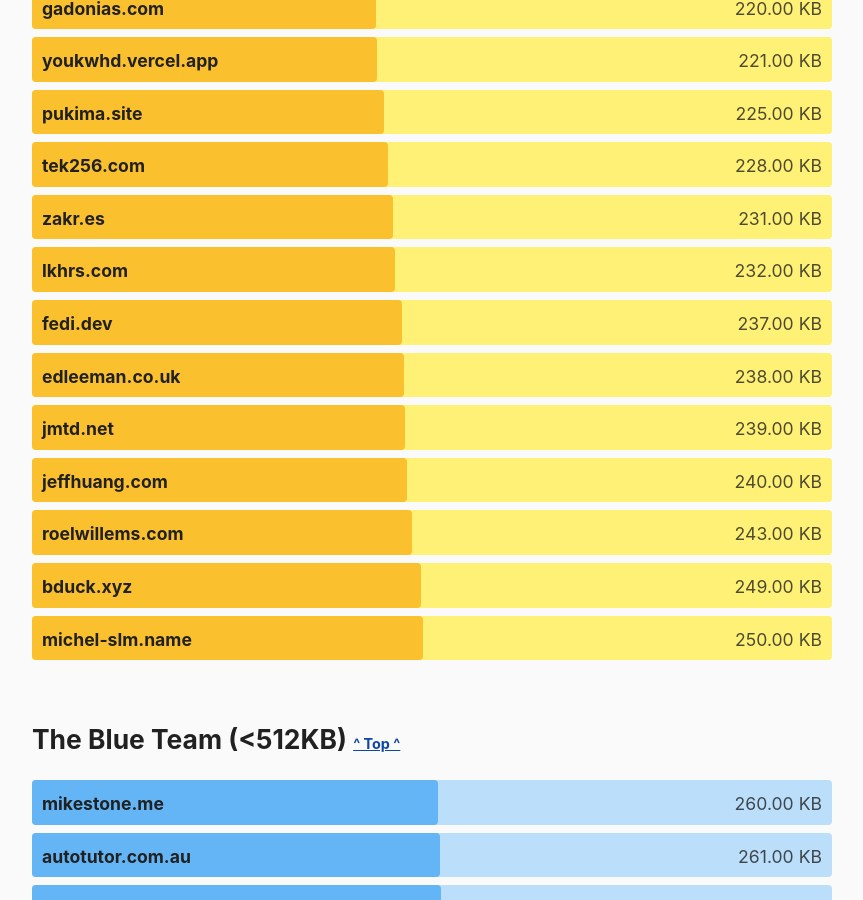
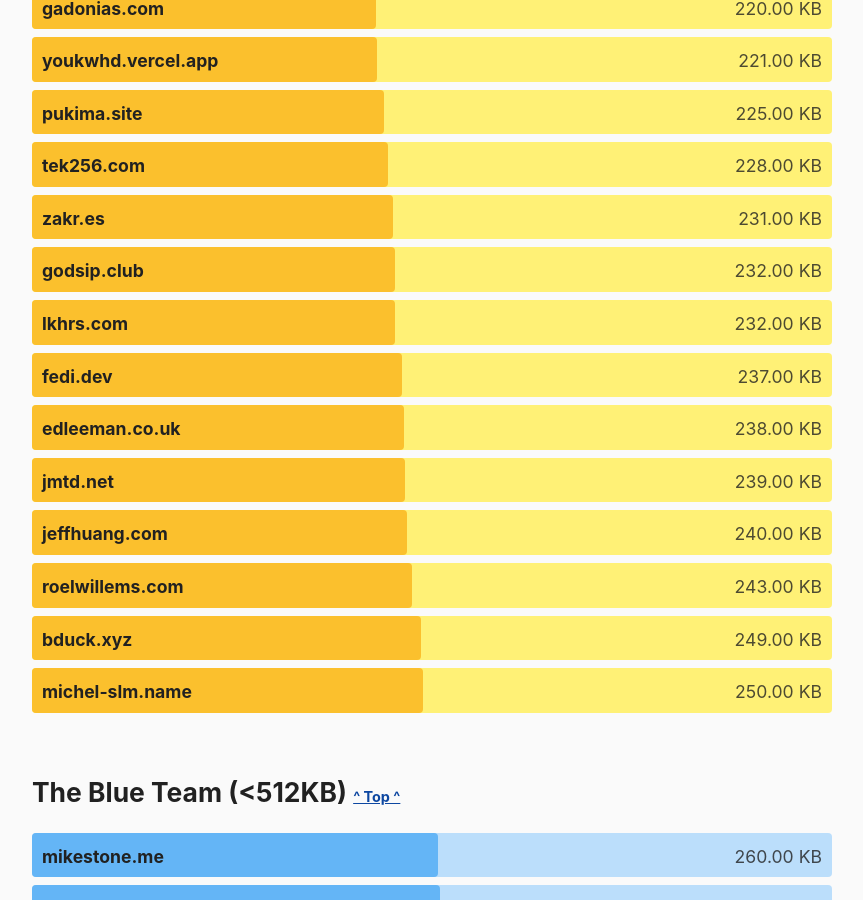
Before and after one commit to kevquirk/512kb.club, a Jekyll site: the page built from index.md, in a window 1280 px wide and 900 px high, scrolled down 19792 px. Shown: the whole window, without its empty margins (208-1071 px from the left). Built offline with Jekyll 4.4.1, drawn with Linux system fonts in a browser that asks for light colours.

Commit message:
Add godsip.club to sites.yml

```diff
--- a/_data/sites.yml
+++ b/_data/sites.yml
@@ -898,6 +898,11 @@
   size: 373
   last_checked: 2022-02-18
 
+- domain: godsip.club
+  url: https://godsip.club/
+  size: 232
+  last_checked: 2022-05-21
+
 - domain: goel.io
   url: http://goel.io/
   size: 58.2
```
